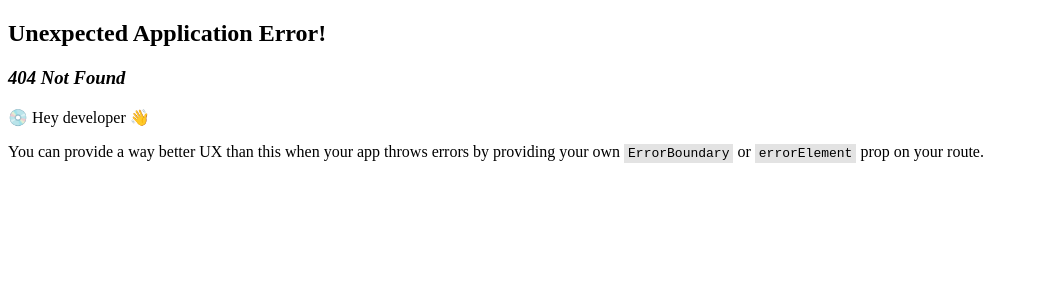
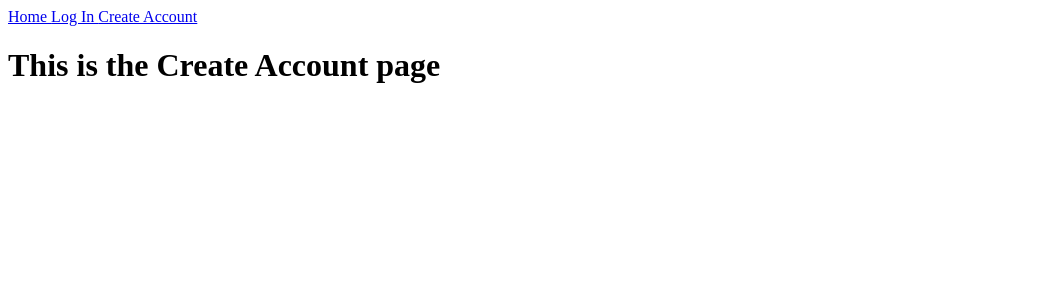
Before and after one commit to idaanna/react, a React (Vite) app: page /createaccount in a window 1280 px wide. Before the commit this address had no page. Shown: the top 300 px of the page, without its empty margins (0-1039 px from the left). Built offline with nearby package versions, Linux system fonts and the light colour scheme.

Commit message:
link to CreateAccountPage

```diff
--- a/src/components/NavBar.jsx
+++ b/src/components/NavBar.jsx
@@ -4,8 +4,9 @@ function NavBar () {
     return (
         <div>
             <nav>
-                <Link to="/">Home</Link>
-                <Link to="/login">Log In</Link>
+                <Link to="/"> Home  </Link>
+                <Link to="/login"> Log In  </Link>
+                <Link to="/createaccount"> Create Account  </Link>
             </nav>
             <Outlet />
         </div>
--- a/src/main.jsx
+++ b/src/main.jsx
@@ -5,6 +5,7 @@ import { createBrowserRouter, RouterProvider } from "react-router-dom";
 import HomePage from './pages/HomePage.jsx';
 import ProjectPage from './pages/ProjectPage.jsx';
 import LoginPage from "./pages/LoginPage.jsx";
+import CreateAccountPage from './pages/CreateAccount.jsx';
 
 import NavBar from "./components/NavBar.jsx";
 
@@ -15,6 +16,7 @@ const router = createBrowserRouter ([
     children: [
       { path: "/", element: <HomePage />},
       { path: "/login", element: <LoginPage /> },
+      { path: "/createaccount", element: <CreateAccountPage /> },
       { path: "/project/:id", element: <ProjectPage />},
     ],
   },
--- /dev/null
+++ b/src/pages/CreateAccount.jsx
@@ -0,0 +1,4 @@
+function CreateAccountPage() {
+    return <h1>This is the Create Account page</h1>;
+    }
+    export default CreateAccountPage;
```
Also changed, not shown: src/components/CreateAccountForm.jsx (added, +17 -0 lines).
